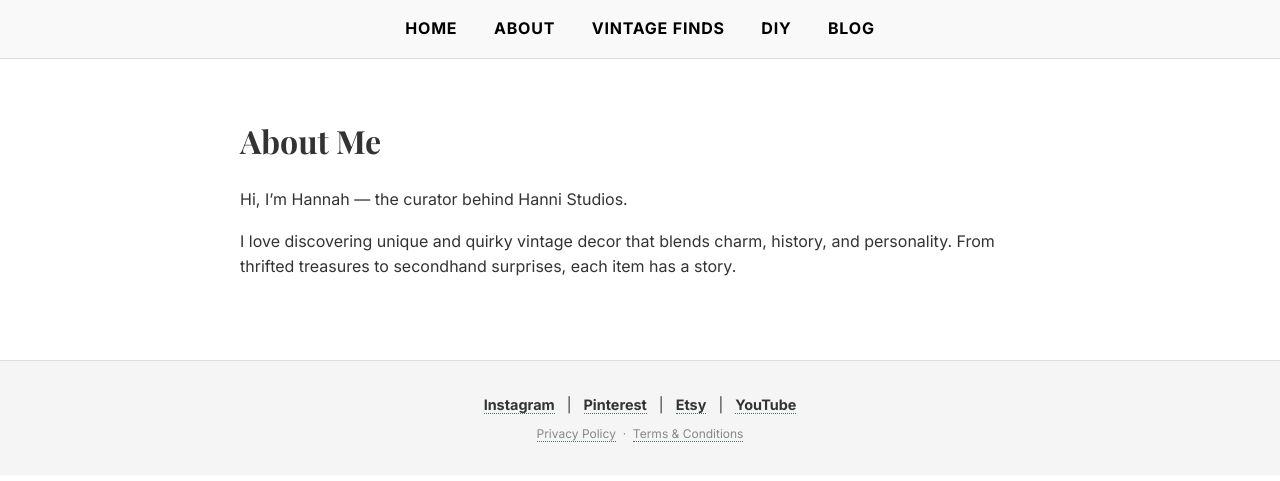
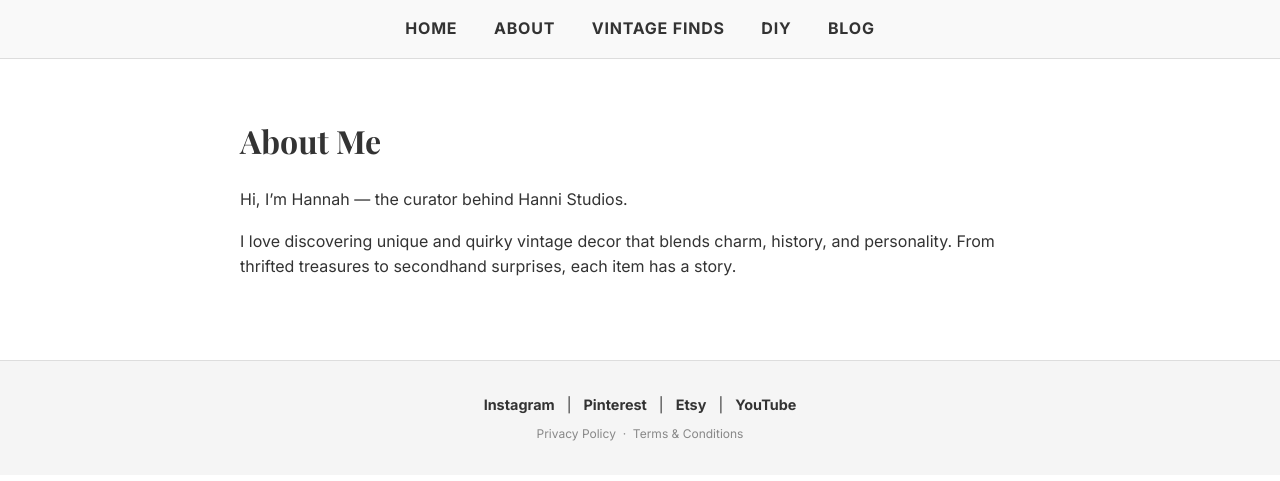
Before and after one commit to hannistudios/hannistudios.github.io, a Jekyll site: the page built from about.md, in a window 1280 px wide. Shown: the top 481 px of the page. Built offline with Jekyll 4.4.1, drawn with Linux system fonts in a browser that asks for light colours.

Commit message:
Update default.html

```diff
--- a/_layouts/default.html
+++ b/_layouts/default.html
@@ -36,23 +36,6 @@
       margin-top: 1.5rem;
     }
 
-    a {
-      color: #4A6F6F;
-      text-decoration: none;
-      border-bottom: 1px dotted #4A6F6F;
-      transition: color 0.2s ease, border-bottom 0.2s ease;
-    }
-
-    a:hover,
-    a:focus {
-      color: #2F4F4F;
-      border-bottom: 1px solid #2F4F4F;
-    }
-
-    a:visited {
-      color: #4A6F6F;
-    }
-
     nav {
       background: #f9f9f9;
       padding: 1rem;
@@ -63,17 +46,15 @@
     nav a {
       margin: 0 1rem;
       text-decoration: none;
-      color: #000;
+      color: #333;
       font-weight: 700;
       font-family: 'Inter', sans-serif;
       text-transform: uppercase;
       letter-spacing: 0.05em;
-      border-bottom: none;
     }
 
     nav a:hover {
-      color: #000;
-      text-decoration: none;
+      text-decoration: underline;
     }
 
     main {
@@ -118,6 +99,7 @@
       text-decoration: underline;
     }
 
+    /* ✅ Post Grid Styles */
     .post-grid {
       display: grid;
       grid-template-columns: repeat(auto-fit, minmax(240px, 1fr));
@@ -175,6 +157,7 @@
       margin: 1.5rem auto;
     }
 
+    /* ✅ Listing Grid for Etsy-style Products */
     .listing-grid {
       display: grid;
       grid-template-columns: repeat(auto-fit, minmax(240px, 1fr));
```
